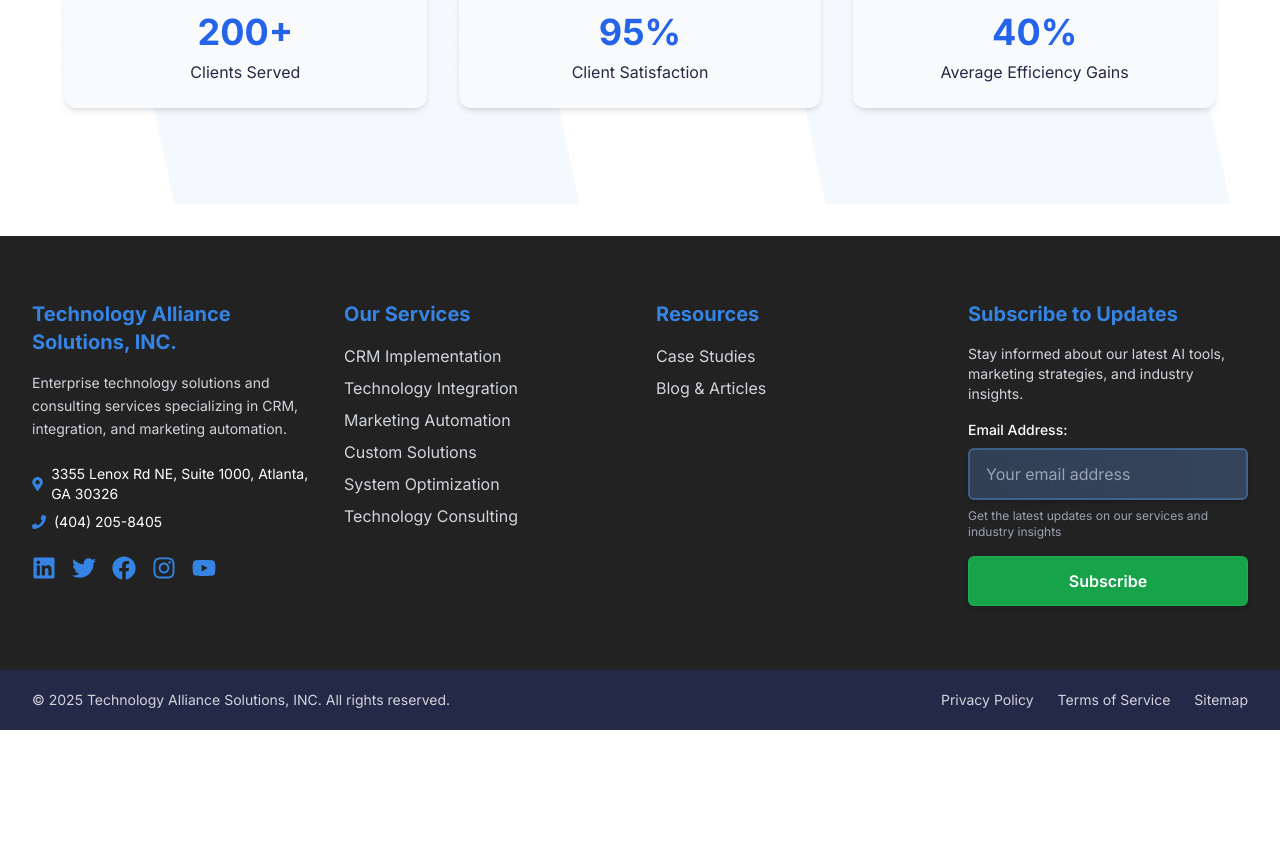
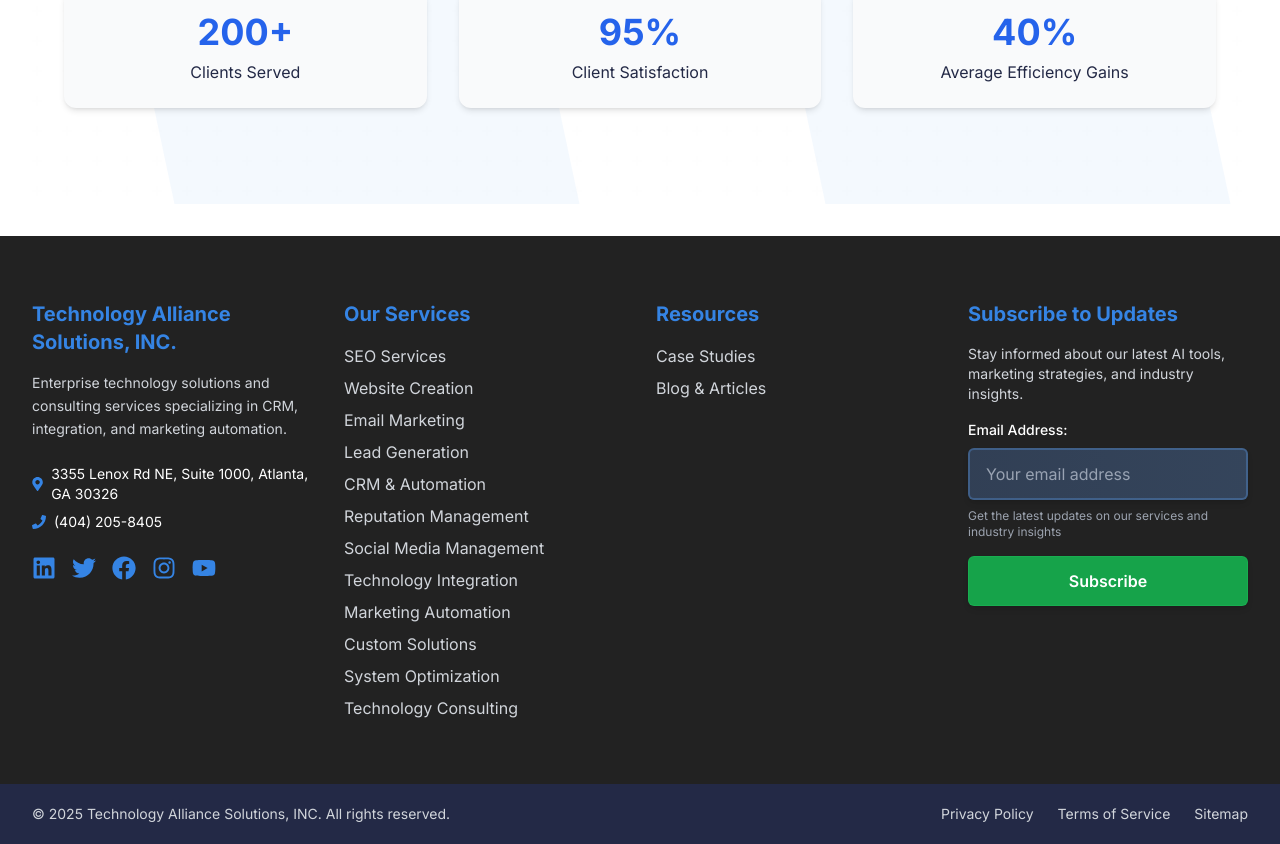
Before and after one commit to mhol1961/tas_vscode, a Next.js app: page / in a window 1280 px wide. Shown: the part 4380-5224 px from the top of the page. Before the commit the page ends 5110 px from the top, so only its background shows below. Built offline with nearby package versions, Linux system fonts and the light colour scheme.

Commit message:
Update footer to include all services with correct links

```diff
--- a/src/components/layout/Footer.tsx
+++ b/src/components/layout/Footer.tsx
@@ -116,36 +116,18 @@
         <motion.div className="space-y-4" variants={itemVariants}>
           <h3 className="text-xl font-bold text-primary-blue">Our Services</h3>
           <ul className="space-y-2">
-            <li>
-              <Link href="/services/crm" className="text-gray-300 hover:text-primary-blue transition-colors inline-block hover:translate-x-1 duration-200">
-                CRM Implementation
-              </Link>
-            </li>
-            <li>
-              <Link href="/services/technology-integration" className="text-gray-300 hover:text-primary-blue transition-colors inline-block hover:translate-x-1 duration-200">
-                Technology Integration
-              </Link>
-            </li>
-            <li>
-              <Link href="/services/marketing-automation" className="text-gray-300 hover:text-primary-blue transition-colors inline-block hover:translate-x-1 duration-200">
-                Marketing Automation
-              </Link>
-            </li>
-            <li>
-              <Link href="/services/integration" className="text-gray-300 hover:text-primary-blue transition-colors inline-block hover:translate-x-1 duration-200">
-                Custom Solutions
-              </Link>
-            </li>
-            <li>
-              <Link href="/services/technologies/compare" className="text-gray-300 hover:text-primary-blue transition-colors inline-block hover:translate-x-1 duration-200">
-                System Optimization
-              </Link>
-            </li>
-            <li>
-              <Link href="/services/technologies" className="text-gray-300 hover:text-primary-blue transition-colors inline-block hover:translate-x-1 duration-200">
-                Technology Consulting
-              </Link>
-            </li>
+            <li><Link href="/services/seo-services" className="text-gray-300 hover:text-primary-blue transition-colors inline-block hover:translate-x-1 duration-200">SEO Services</Link></li>
+            <li><Link href="/services/website-creation" className="text-gray-300 hover:text-primary-blue transition-colors inline-block hover:translate-x-1 duration-200">Website Creation</Link></li>
+            <li><Link href="/services/email-marketing" className="text-gray-300 hover:text-primary-blue transition-colors inline-block hover:translate-x-1 duration-200">Email Marketing</Link></li>
+            <li><Link href="/services/lead-generation" className="text-gray-300 hover:text-primary-blue transition-colors inline-block hover:translate-x-1 duration-200">Lead Generation</Link></li>
+            <li><Link href="/services/crm" className="text-gray-300 hover:text-primary-blue transition-colors inline-block hover:translate-x-1 duration-200">CRM & Automation</Link></li>
+            <li><Link href="/services/reputation-management" className="text-gray-300 hover:text-primary-blue transition-colors inline-block hover:translate-x-1 duration-200">Reputation Management</Link></li>
+            <li><Link href="/services/social-media-management" className="text-gray-300 hover:text-primary-blue transition-colors inline-block hover:translate-x-1 duration-200">Social Media Management</Link></li>
+            <li><Link href="/services/technology-integration" className="text-gray-300 hover:text-primary-blue transition-colors inline-block hover:translate-x-1 duration-200">Technology Integration</Link></li>
+            <li><Link href="/services/marketing-automation" className="text-gray-300 hover:text-primary-blue transition-colors inline-block hover:translate-x-1 duration-200">Marketing Automation</Link></li>
+            <li><Link href="/services/custom-solutions" className="text-gray-300 hover:text-primary-blue transition-colors inline-block hover:translate-x-1 duration-200">Custom Solutions</Link></li>
+            <li><Link href="/services/system-optimization" className="text-gray-300 hover:text-primary-blue transition-colors inline-block hover:translate-x-1 duration-200">System Optimization</Link></li>
+            <li><Link href="/services/technologies" className="text-gray-300 hover:text-primary-blue transition-colors inline-block hover:translate-x-1 duration-200">Technology Consulting</Link></li>
           </ul>
         </motion.div>
 
```
